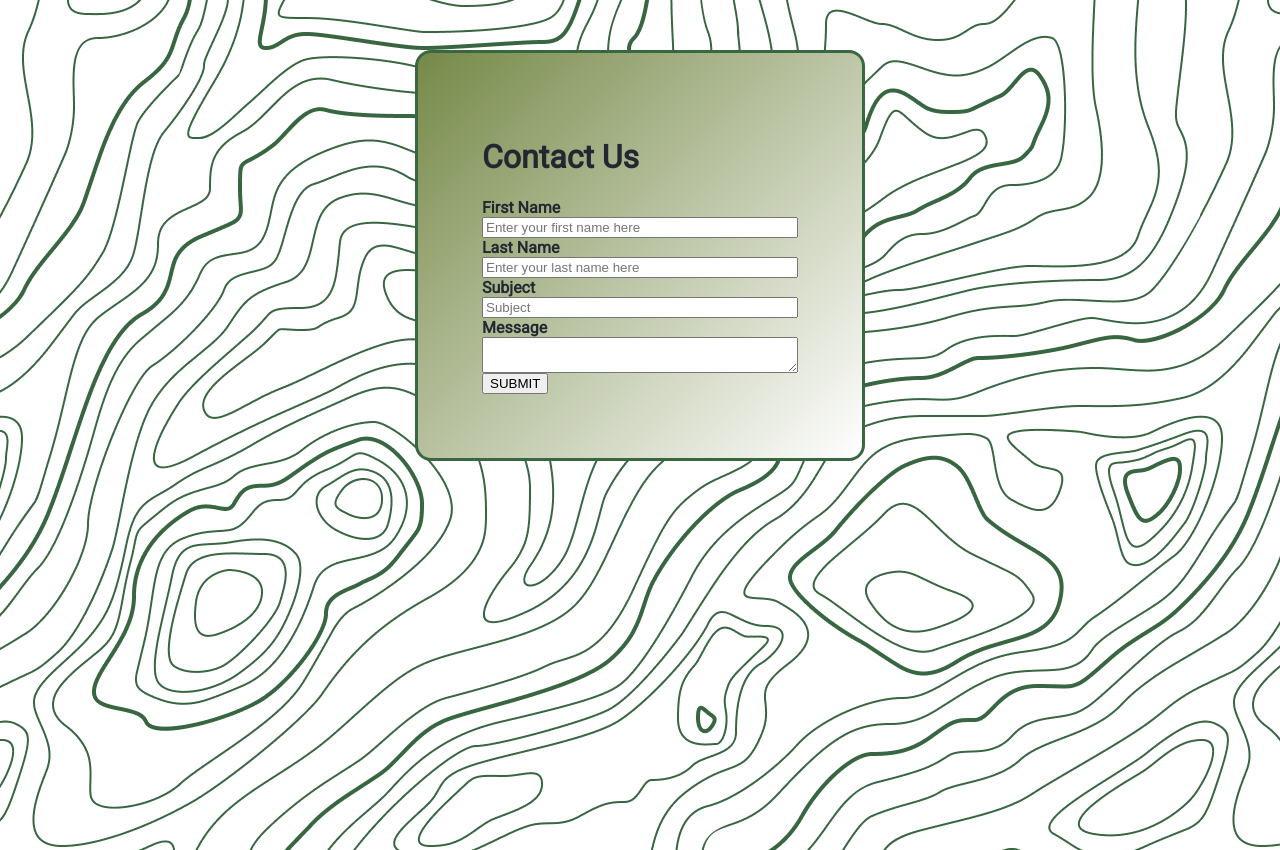
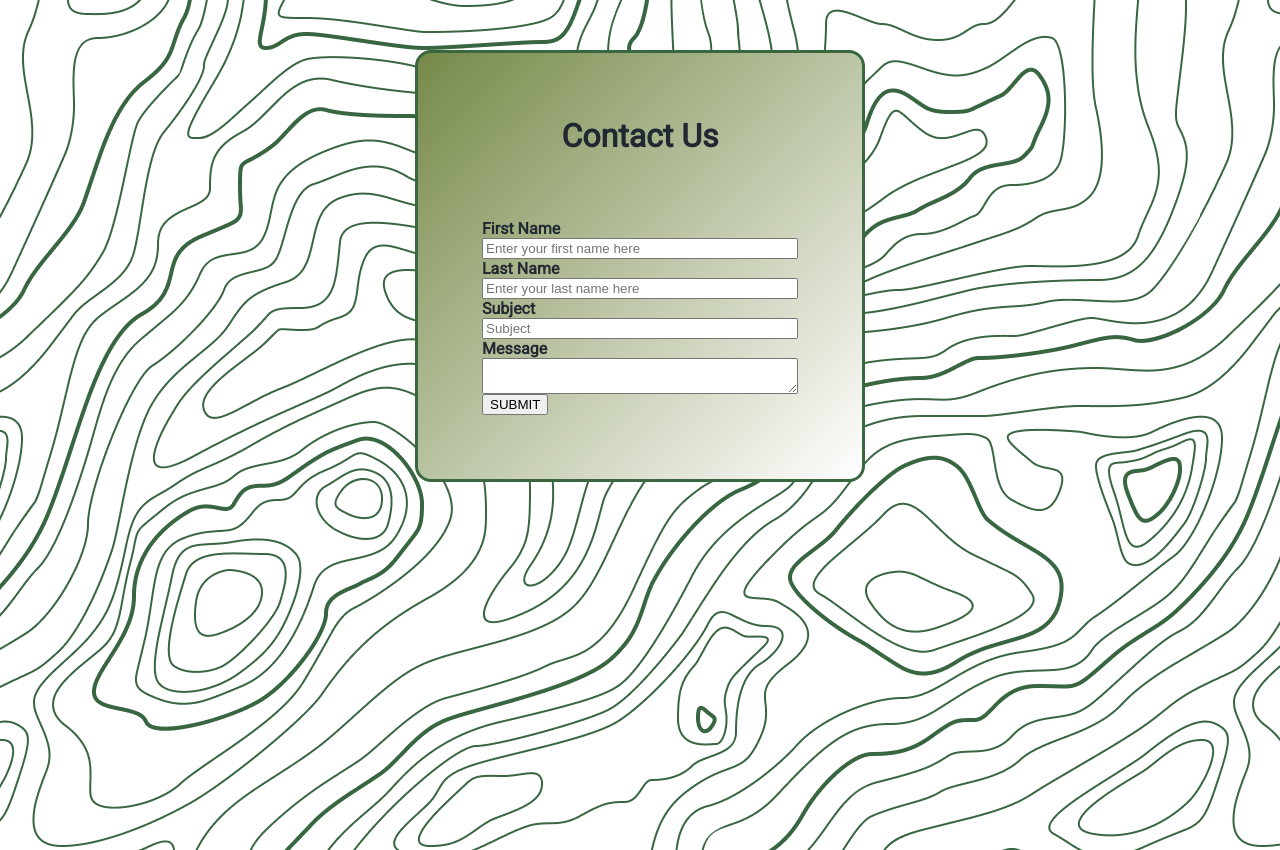
Before and after one commit to alcode111/basic-form, a plain HTML site: page index.html in a window 1280 px wide. Drawn offline with Linux system fonts and the light colour scheme.

Commit message:
Add styles to the h1

```diff
--- a/index.css
+++ b/index.css
@@ -25,3 +25,9 @@ label, input, textarea {
     display: block;
     width: 100%;
 }
+
+h1 {
+    margin-top: 0;
+    margin-bottom: 64px;
+    text-align: center;
+}
```
